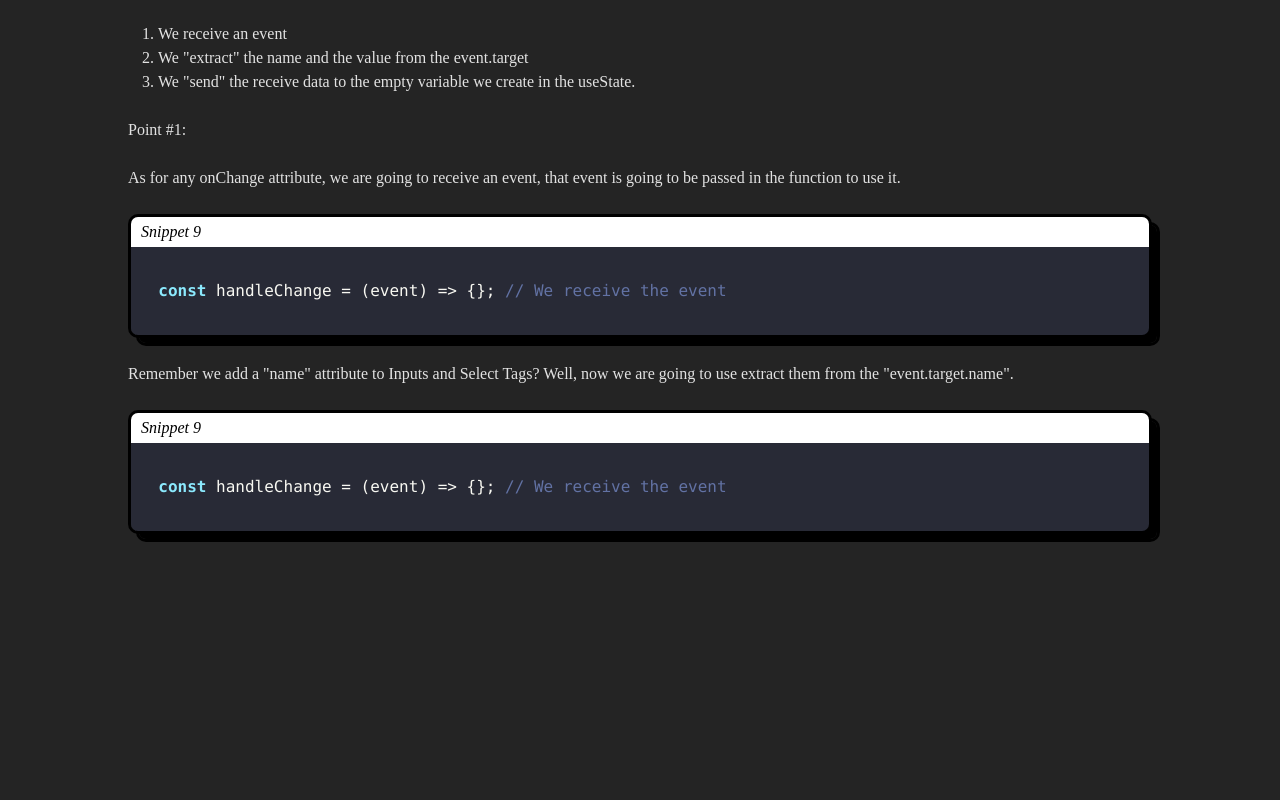
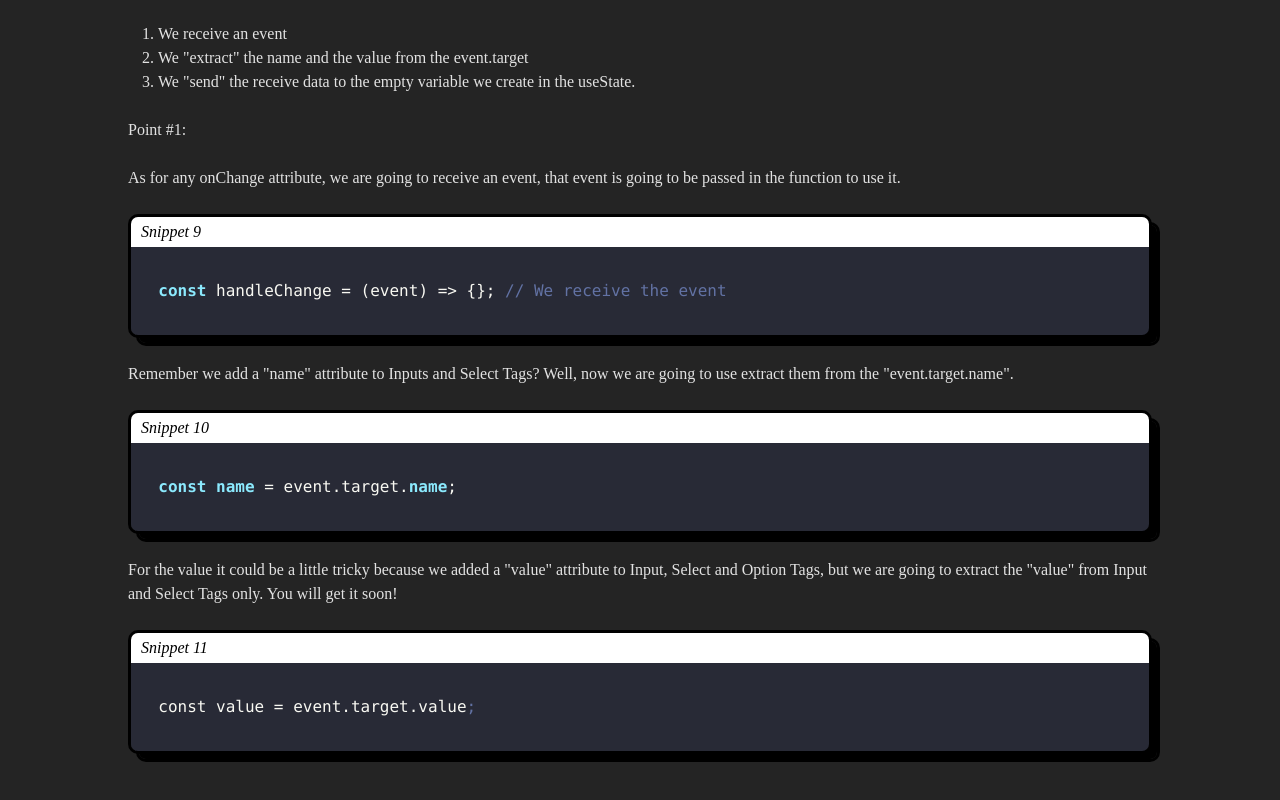
Before and after one commit to kinxori/inxel-test, a React (Vite) app: page / in a window 1280 px wide. Shown: the part 5123-5923 px from the top of the page. Before the commit the page ends 5737 px from the top, so only its background shows below. Built offline with nearby package versions, Linux system fonts and the light colour scheme.

Commit message:
updated content in page 8

```diff
--- a/src/App.jsx
+++ b/src/App.jsx
@@ -141,7 +141,14 @@ export default function App() {
 `;
 
   const snippet12 = `
+  // This is the same as...
+
   const { name, value } = event.target;
+
+  //...as this, but deconstructed
+
+  const name = event.target.name;
+  const value = event.target.value;
 
 `;
 
@@ -342,10 +349,25 @@ export default function App() {
         <br></br>
         <div className="rounded-[10px] overflow-hidden drop-shadow-[8px_8px_0px_rgba(0,0,0,1)] border-black border-[3px]   ">
           <div className="w-[100%] h-[30px] bg-white flex items-center pl-[10px]   ">
-            <i className="text-black  ">Snippet 9</i>
+            <i className="text-black  ">Snippet 10</i>
           </div>
           <SyntaxHighlighter language="jsx" style={dracula}>
-            {snippet9}
+            {snippet10}
+          </SyntaxHighlighter>
+        </div>
+        <br></br>
+        <p>
+          For the value it could be a little tricky because we added a "value" attribute to Input,
+          Select and Option Tags, but we are going to extract the "value" from Input and Select Tags
+          only. You will get it soon!
+        </p>
+        <br></br>
+        <div className="rounded-[10px] overflow-hidden drop-shadow-[8px_8px_0px_rgba(0,0,0,1)] border-black border-[3px]   ">
+          <div className="w-[100%] h-[30px] bg-white flex items-center pl-[10px]   ">
+            <i className="text-black  ">Snippet 11</i>
+          </div>
+          <SyntaxHighlighter language="jsx" style={dracula}>
+            {snippet11}
           </SyntaxHighlighter>
         </div>
       </div>
```
